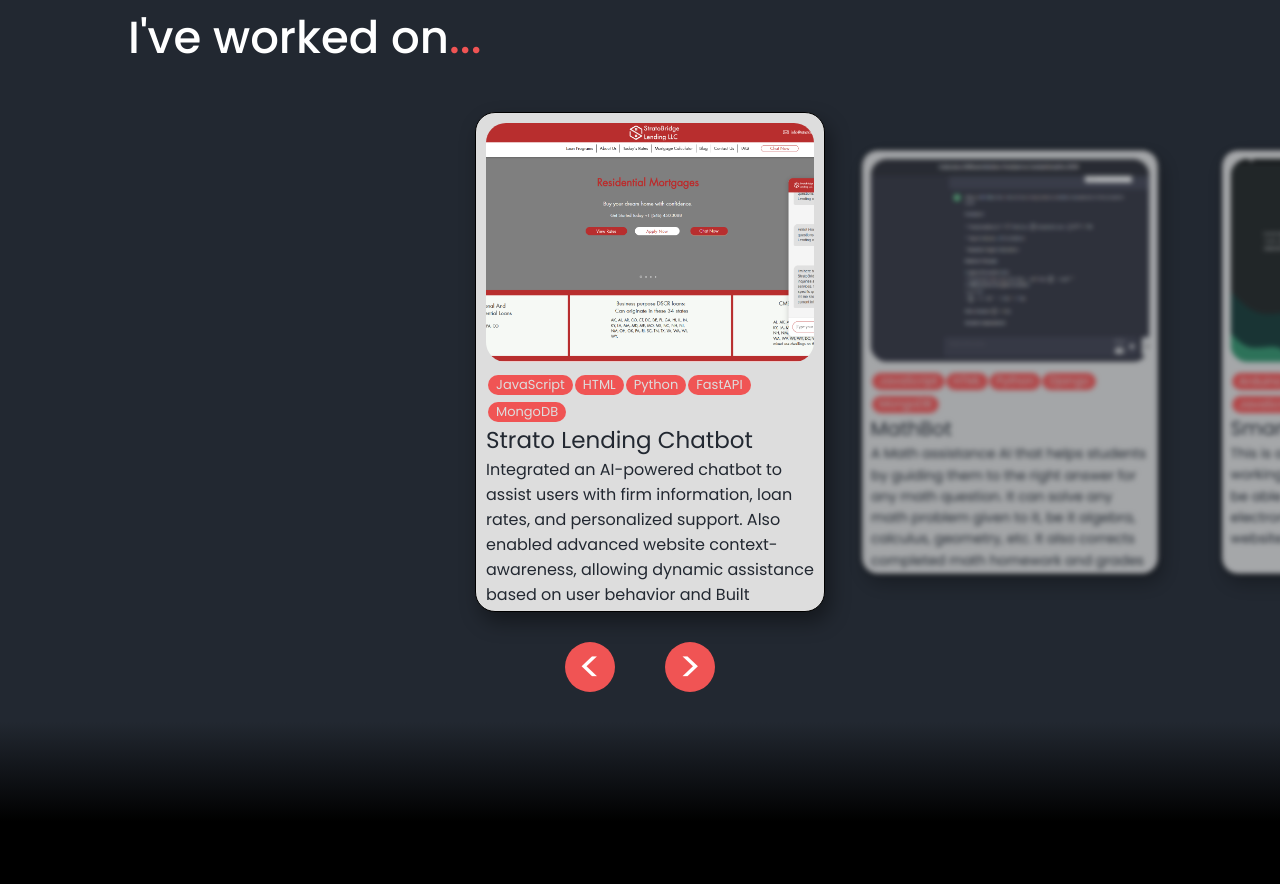
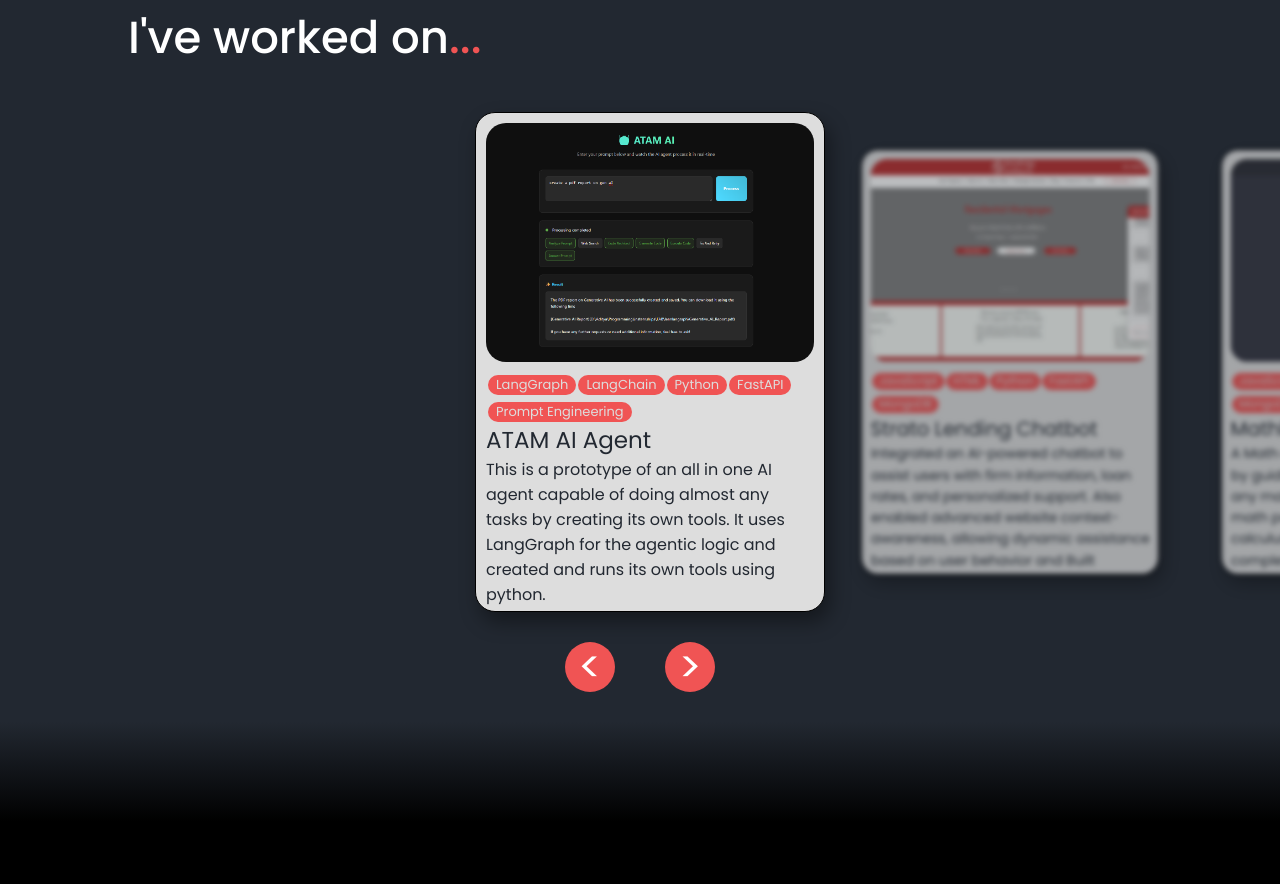
Before and after one commit to AdityaNambidi/Portfolio, a React (Vite) app: page / in a window 1280 px wide. Shown: the part 1934-2818 px from the top of the page. Built offline with nearby package versions, Linux system fonts and the light colour scheme.

Commit message:
added atam

```diff
--- a/src/Components/Projects.jsx
+++ b/src/Components/Projects.jsx
@@ -34,6 +34,12 @@
 function Projects() {
 
     const projs = [
+        {
+            title: "ATAM AI Agent",
+            desc: "This is a prototype of an all in one AI agent capable of doing almost any tasks by creating its own tools. It uses LangGraph for the agentic logic and created and runs its own tools using python.",
+            img: "./images/projects/atam.png",
+            tags: ["LangGraph", "LangChain", "Python", "FastAPI", "Prompt Engineering", ]
+        },
         {
             title: "Strato Lending Chatbot",
             desc: "Integrated an AI-powered chatbot to assist users with firm information, loan rates, and personalized support. Also enabled advanced website context-awareness, allowing dynamic assistance based on user behavior and Built intelligent workflows to guide users through loan applications, proactively addressing drop-offs and form abandonment.",
```
Also changed, not shown: public/images/projects/atam.png (added).
